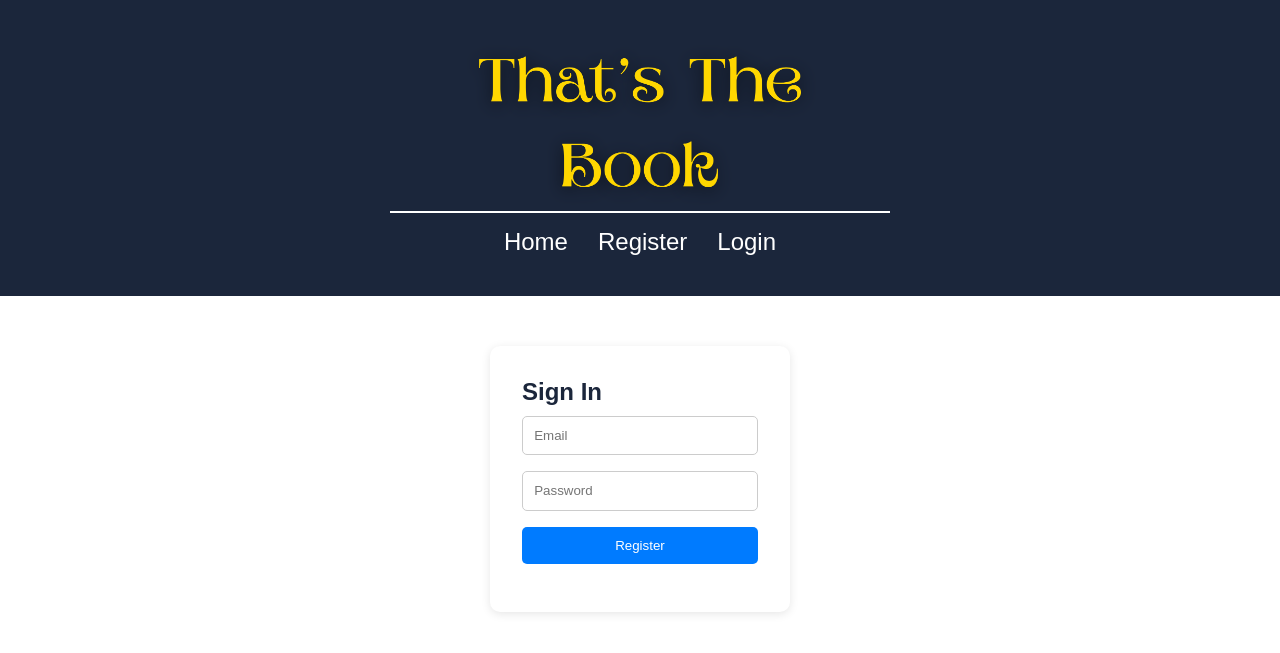
After one commit to MohammedRazee/CIRMS, a Flask app: page /login in a window 1280 px wide. The commit adds this page. Shown: the top 653 px of the page. Run offline with Flask 3, Linux system fonts and the light colour scheme.

Commit message:
Login progress

```diff
--- a/routes/login.py
+++ b/routes/login.py
@@ -1,16 +1,45 @@
-from flask import render_template, Blueprint, json, request
+from flask import render_template, Blueprint, json, request, url_for, redirect, jsonify
 from werkzeug.security import generate_password_hash, check_password_hash
 from routes.connection import mongo
 
 
 login_bp = Blueprint("login", __name__)
 
-@login_bp.route("/register", methods=['GET', 'POST'])
+@login_bp.route("/register", methods=['GET'])
 def register():
-    name = request.json.get('name')
+    print("Registration page opened")
+    return render_template("register.html", title="Login Page")
+
+
+@login_bp.route("/register", methods=['POST'])
+def get_register():
+    try:
+        name = request.form.get('name')
+        email = request.form.get('email')
+        pwd = request.form.get('password')
+        hashed_pwd = generate_password_hash(pwd)
+
+        mongo.db.users.insert_one({'name': name, 'email': email, 'pwd': hashed_pwd})
+        return redirect(url_for('home.home'))
+
+    except Exception as e:
+        print(f"Registration error: {e}")
+        return redirect(url_for('home.home'))
+
+@login_bp.route("/login", methods=['GET'])
+def login():
+    print("Login page loaded")
+    return render_template("login.html", title="Login Page")
+
+@login_bp.route("/login", methods=['POST'])
+def get_login():
     email = request.json.get('email')
-    pwd = request.json.get('password')
-    hashed_pwd = generate_password_hash(pwd)
+    pwd = request.json.get('pwd')
+    user = mongo.db.users.find_one({'email': email})
+    if not user:
+        return jsonify({'exists': bool(user), 'pass': False})
 
-    mongo.db.users.insert_one({'name': name, 'email': email, 'pwd': hashed_pwd})
-    return render_template("register.html", title="Login Page")
+    if not check_password_hash(user['pwd'], pwd):
+        return jsonify({'exists': False, 'pwd': True})
+
+    return redirect(url_for('home.home'))
--- a/static/css/login.css
+++ b/static/css/login.css
@@ -1,8 +1,6 @@
-body {
-  font-family: Arial, sans-serif;
-  background: #f4f4f4;
+.page-container {
+  margin-top: 50px;
   display: flex;
-  height: 100vh;
   align-items: center;
   justify-content: center;
 }
@@ -13,6 +11,10 @@ body {
   border-radius: 10px;
   box-shadow: 0 2px 10px rgba(0,0,0,0.1);
   width: 300px;
+}
+
+.container > h2 {
+  margin-bottom: 10px;
 }
 
 form {
@@ -27,7 +29,7 @@ input {
   border-radius: 5px;
 }
 
-button {
+.button {
   padding: 0.7rem;
   background-color: #007bff;
   color: white;
@@ -36,7 +38,7 @@ button {
   cursor: pointer;
 }
 
-button:hover {
+.button:hover {
   background-color: #0056b3;
 }
 
@@ -45,3 +47,7 @@ button:hover {
   font-size: 0.9rem;
   color: red;
 }
+
+.hide-email {
+  display: none;
+}
--- a/templates/base.html
+++ b/templates/base.html
@@ -15,7 +15,9 @@
 
         <nav>
             <li><a href="{{ url_for('home.home')}}">Home</a></li>
-            <!-- <li><a href="books.html">Leave a Review</a></li> -->
+            <li><a href="{{ url_for('login.register')}}">Register</a></li>
+            <li><a href="{{ url_for('login.login')}}">Login</a></li>
+
 
         </nav>
     </header>
--- /dev/null
+++ b/templates/login.html
@@ -0,0 +1,61 @@
+{% extends "base.html" %}
+
+{% block head %}
+    <link rel="stylesheet" href="{{ url_for('static', filename='css/login.css')}}">
+{% endblock %}
+
+
+
+{% block content %}
+  <div class="page-container">
+    <div class="container">
+      <h2>Sign In</h2>
+      <form action="{{ url_for('login.get_register')}}" id="registerForm" method="post">
+        <input type="email" id="email" name="email" placeholder="Email" required>
+        <p class="msg-email hide-email" style="font-size: 0.8em; color: red;"></p>
+
+        <input type="password" id="pwd" name="pwd" placeholder="Password" required>
+        <p class="msg-pwd hide-email" style="font-size: 0.8em; color: red;"></p>
+
+        <input type="submit" value="Register" class="button">
+      </form>
+    </div>
+
+  </div>
+
+
+  <script>
+    document.getElementById('registerForm').addEventListener('submit', async (e) => {
+
+        const email = document.getElementById('email').value;
+        const pwd = document.getElementById('pwd').value;
+
+        const res = await fetch ('/get_login', {
+            method: 'POST',
+            headers: {'Content-Type': 'application/json'},
+            body: JSON.stringify({email, pwd})
+        });
+
+        const data = await res.json();
+        const msg_email = document.querySelector('.msg-email');
+        const msg_pwd = document.querySelector('.msg-pwd');
+
+        if (data.exists) {
+            msg_email.textContent = "Email does not exist";
+            msg_email.classList.remove("hide-email");
+            msg_email.style.display = "block";
+            e.preventDefault();
+        }
+
+        else if (data.pass) {
+            msg_pwd.textContent = "Email does not exist";
+            msg_pwd.classList.remove("hide-email");
+            msg_pwd.style.display = "block";
+            e.preventDefault();
+        }
+
+    });
+
+  </script>
+
+{% endblock %}
```
Also changed, not shown: templates/register.html (+14 -7 lines).
